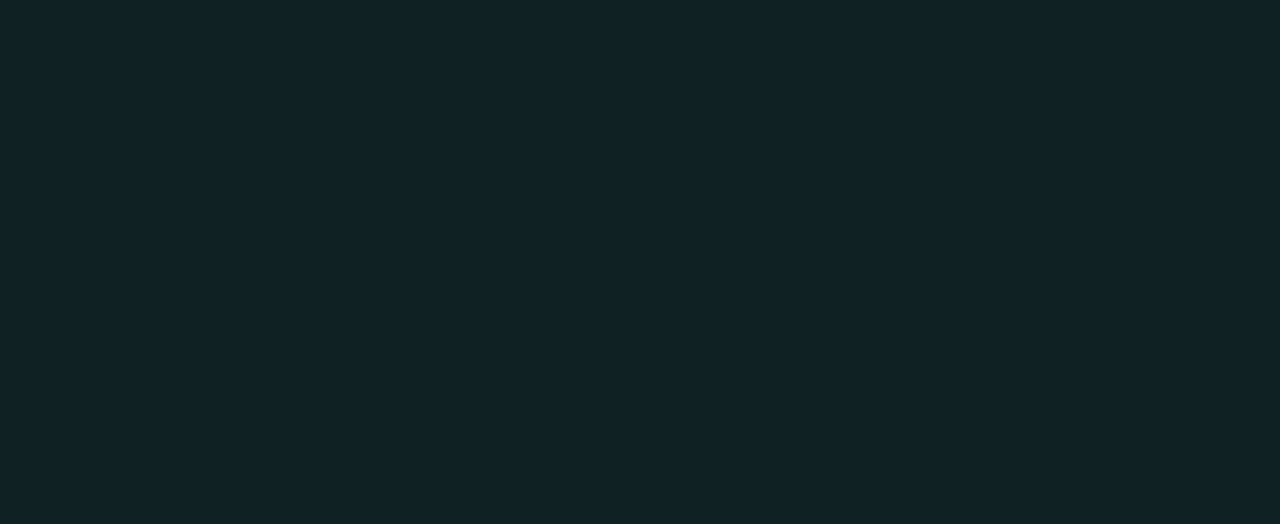
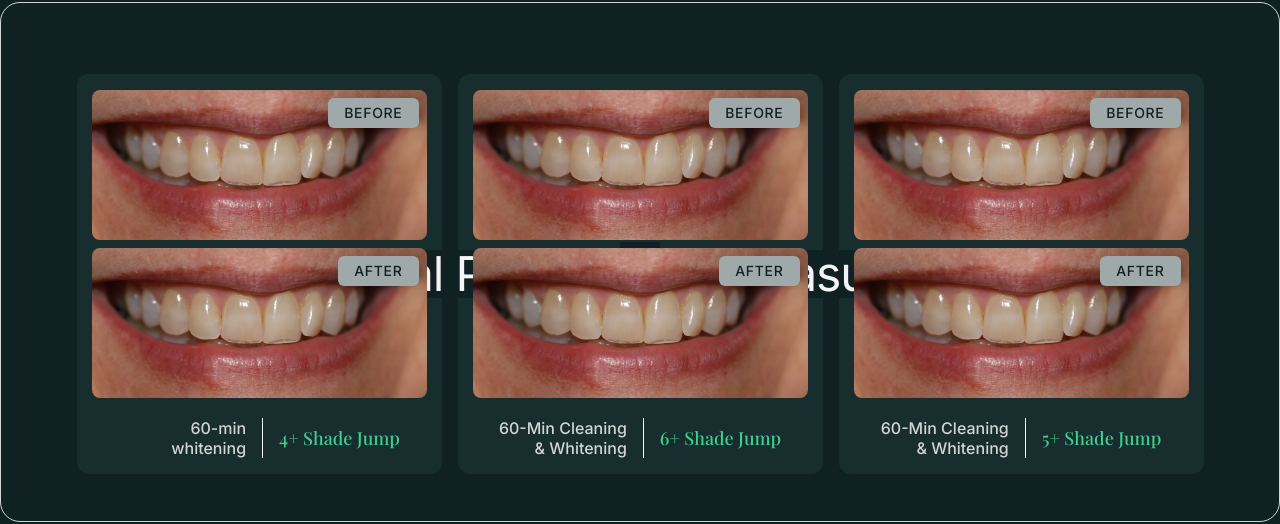
Before and after one commit to nihalnic/dental-website, a Next.js app: page / in a window 1280 px wide. Shown: the part 2798-3322 px from the top of the page. Before the commit the page ends 2788 px from the top, so only its background shows below. Built offline with nearby package versions, Linux system fonts and the light colour scheme; a web font is replaced by a local one.

Commit message:
feat: Implement carousel with swipe gestures and responsive layout

```diff
--- a/app/components/RealResult.tsx
+++ b/app/components/RealResult.tsx
@@ -1,11 +1,165 @@
-import React from 'react'
+"use client";
+
+import { AnimatePresence, motion } from "framer-motion";
+import Image from "next/image";
+import { useEffect, useRef, useState } from "react";
+import { workResult } from "../data";
 
 const RealResult = () => {
+  const containerRef = useRef<HTMLDivElement>(null);
+  const [visibleCount, setVisibleCount] = useState(1);
+  const [index, setIndex] = useState(0);
+  const [direction, setDirection] = useState<"left" | "right">("right");
+
+  useEffect(() => {
+    const handleResize = () => {
+      const width = window.innerWidth;
+      if (width >= 1024) setVisibleCount(3);
+      else if (width >= 768) setVisibleCount(2);
+      else setVisibleCount(1);
+    };
+
+    handleResize();
+    window.addEventListener("resize", handleResize);
+    return () => window.removeEventListener("resize", handleResize);
+  }, []);
+
+  const next = () => {
+    setDirection("right");
+    setIndex((prev) => (prev + visibleCount) % workResult.length);
+  };
+
+  const prev = () => {
+    setDirection("left");
+    setIndex(
+      (prev) => (prev - visibleCount + workResult.length) % workResult.length
+    );
+  };
+
+  const getItems = () => {
+    return Array.from({ length: visibleCount }, (_, i) => {
+      const iIndex = (index + i) % workResult.length;
+      return workResult[iIndex];
+    });
+  };
+
+  // Touch gesture support for mobile
+  useEffect(() => {
+    const container = containerRef.current;
+    if (!container) return;
+
+    let startX = 0;
+    let endX = 0;
+
+    const handleTouchStart = (e: TouchEvent) => {
+      startX = e.touches[0].clientX;
+    };
+
+    const handleTouchMove = (e: TouchEvent) => {
+      endX = e.touches[0].clientX;
+    };
+
+    const handleTouchEnd = () => {
+      const diff = startX - endX;
+      if (diff > 50) next();
+      if (diff < -50) prev();
+    };
+
+    container.addEventListener("touchstart", handleTouchStart);
+    container.addEventListener("touchmove", handleTouchMove);
+    container.addEventListener("touchend", handleTouchEnd);
+
+    return () => {
+      container.removeEventListener("touchstart", handleTouchStart);
+      container.removeEventListener("touchmove", handleTouchMove);
+      container.removeEventListener("touchend", handleTouchEnd);
+    };
+  }, [visibleCount]);
+
   return (
-    <div>
+    <section className="my-15">
+      <div className="result-container " ref={containerRef}>
+        <button className="arrow_btn left-[-25] cursor-pointer" onClick={prev}>
+          <Image
+            src="/assets/icons/arrow-sharp.svg"
+            width={18}
+            height={19}
+            alt="arrow-left"
+            className=" block object-contain"
+          />
+        </button>
 
-    </div>
-  )
-}
+        <button
+          className=" arrow_btn right-[-25] cursor-pointer"
+          onClick={next}
+        >
+          <Image
+            src="/assets/icons/arrow-sharp.svg"
+            width={18}
+            height={19}
+            alt="arrow-left"
+            className=" block object-contain rotate-180"
+          />
+        </button>
 
-export default RealResult
+        <div className="absolute top-[-40] md:top-[-28] bg-primary-600 px-5">
+          <h1 className=" text-center font-sans font-normal capitalize tracking-tight lg:text-5xl">
+            Real People. <br className="md:hidden" /> Real Reasults.
+          </h1>
+        </div>
+
+        <div className="flex gap-4 overflow-hidden ">
+          <AnimatePresence mode="wait" initial={false}>
+            <motion.div
+              key={index}
+              className="flex gap-4"
+              initial={{ x: direction === "right" ? 100 : -100, opacity: 0 }}
+              animate={{ x: 0, opacity: 1 }}
+              exit={{ x: direction === "right" ? -100 : 100, opacity: 0 }}
+              transition={{ duration: 0.5, ease: "easeInOut" }}
+            >
+              {getItems().map((result, i) => (
+                <div
+                  key={i}
+                  className=" lg:w-[365px] w-[300px] p-4 bg-card-bg rounded-xl flex flex-col items-center"
+                >
+                  <div className="w-full relative flex flex-col flexCenter gap-2">
+                    <picture className="w-full lg:w-[335px] h-[150px] relative rounded-lg">
+                      <Image
+                        src={result.beforeImg}
+                        fill
+                        alt={result.afterImg}
+                        className="block object-cover rounded-lg"
+                      />
+                      <p className="result-tag">Before</p>
+                    </picture>
+                    <picture className="w-full lg:w-[335px] h-[150px] relative">
+                      <Image
+                        src={result.beforeImg}
+                        fill
+                        alt={result.afterImg}
+                        className="block object-cover rounded-lg"
+                      />
+                      <p className="result-tag">After</p>
+                    </picture>
+                  </div>
+                  <div className=" flex flexCenter gap-4 mt-5">
+                    <p className="text-right font-medium max-w-32  leading-5 text-base">
+                      {result.time}
+                    </p>
+                    <span className=" w-[1px] h-full bg-white"></span>
+                    <p className=" text-green-primary font-serif font-medium md:text-lg leading-6 text-base capitalize">
+                      {result.type}
+                    </p>
+                  </div>
+                </div>
+              ))}
+            </motion.div>
+          </AnimatePresence>
+        </div>
+      </div>
+    </section>
+  );
+};
+
+export default RealResult;
--- a/app/data/index.ts
+++ b/app/data/index.ts
@@ -55,14 +55,35 @@
   },
   {
     title: "Name",
-    time: "60-min whitening",
+    time: "60-Min Cleaning & Whitening",
+    type: "6+ Shade  Jump",
+    beforeImg: "/assets/images/before-img.png",
+    afterImg: "/assets/images/after-img.png",
+  },
+  {
+    title: "Name",
+    time: "60-Min Cleaning & Whitening",
+    type: "5+ Shade  Jump",
+    beforeImg: "/assets/images/before-img.png",
+    afterImg: "/assets/images/after-img.png",
+  },
+  {
+    title: "Name",
+    time: "90-min",
+    type: "6+ Shade  Jump",
+    beforeImg: "/assets/images/before-img.png",
+    afterImg: "/assets/images/after-img.png",
+  },
+  {
+    title: "Name",
+    time: "60-min",
     type: "4+ Shade  Jump",
     beforeImg: "/assets/images/before-img.png",
     afterImg: "/assets/images/after-img.png",
   },
   {
     title: "Name",
-    time: "60-min whitening",
+    time: "60-min",
     type: "4+ Shade  Jump",
     beforeImg: "/assets/images/before-img.png",
     afterImg: "/assets/images/after-img.png",
--- a/app/global.css
+++ b/app/global.css
@@ -96,6 +96,18 @@
   .linear_shade.right {
     @apply right-0 bg-gradient-to-l from-primary-600 to-transparent;
   }
+
+  .arrow_btn {
+    @apply absolute bg-primary-600 py-8 w-10 h-10 flex items-center justify-center;
+  }
+
+  .result-tag {
+    @apply py-[5px] px-4 bg-white-600 uppercase absolute top-2 right-2 rounded-md text-sm font-medium tracking-wider text-primary-600;
+  }
+
+  .result-container {
+    @apply flex items-center justify-center relative border border-white-500 pb-4 md:pb-8 pt-14 md:pt-10 lg:pt-14 rounded-[20px] h-[490px] md:h-[520px];
+  }
 }
 
 @layer components {
```
